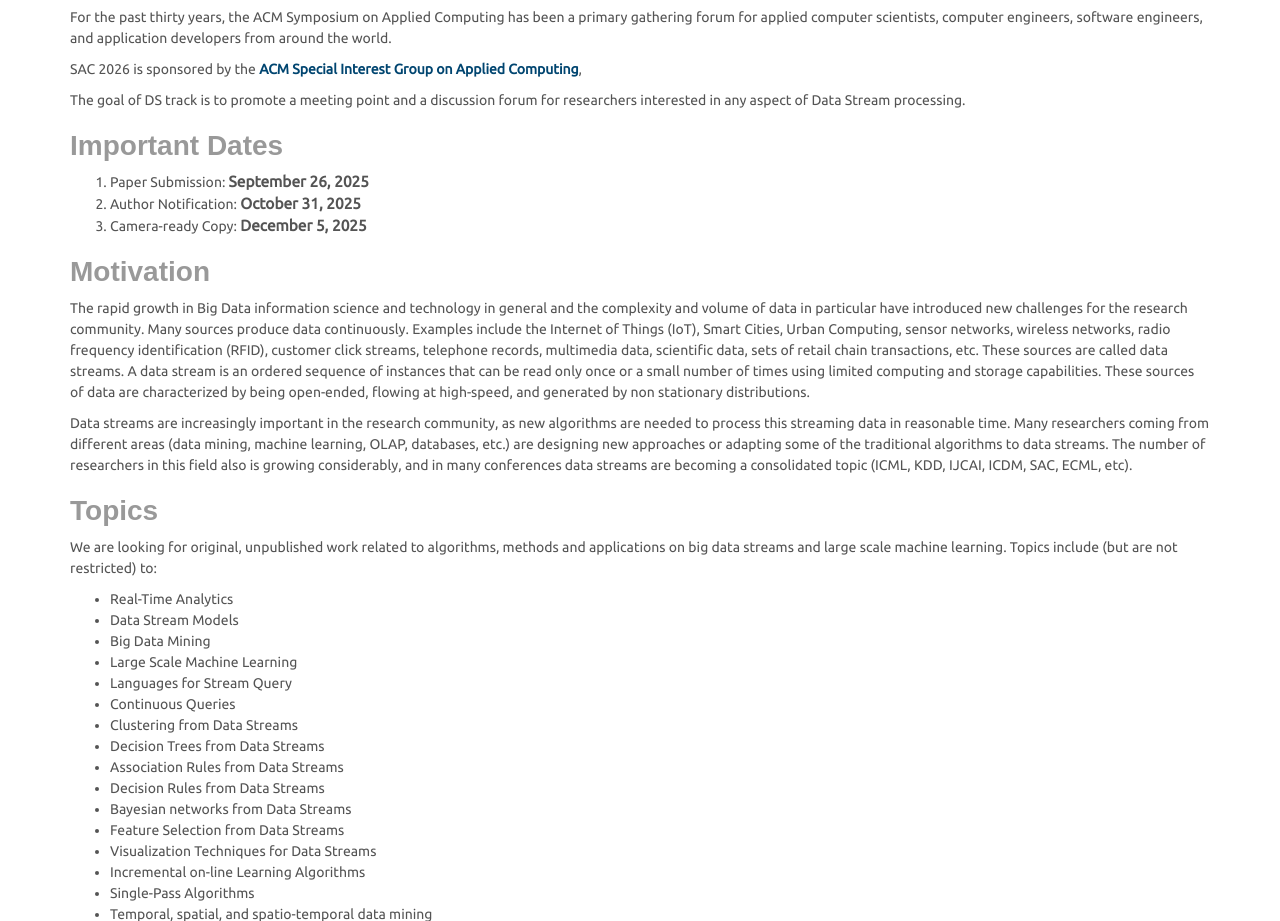
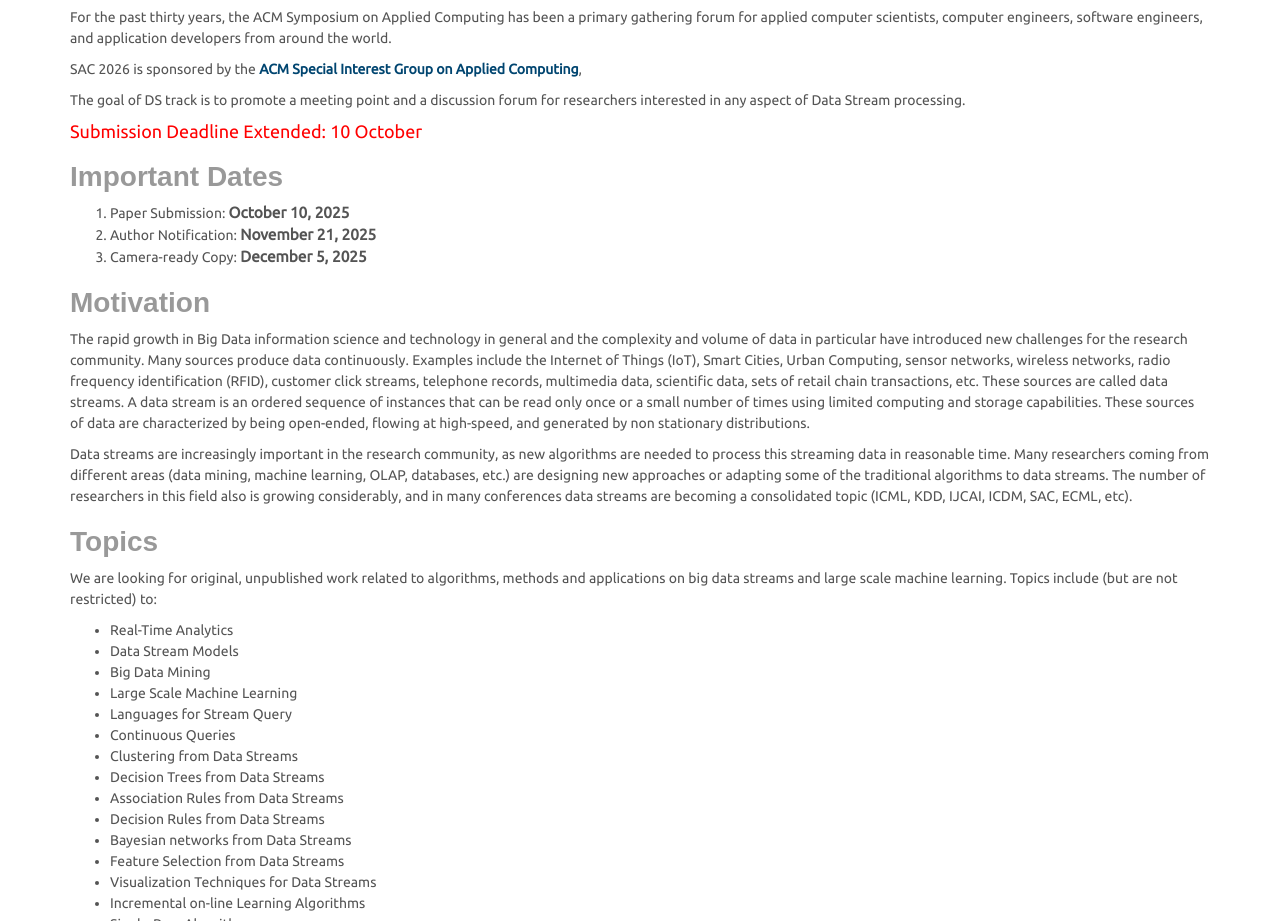
Before and after one commit to abifet/SAC2026, a plain HTML site: page index.html in a window 1280 px wide. Shown: the part 914-1835 px from the top of the page. Drawn offline with nearby package versions, Linux system fonts and the light colour scheme; a script that the page names is missing; files whose address does not match are found by name; a web font is replaced by a local one.

Commit message:
Update index.html

```diff
--- a/index.html
+++ b/index.html
@@ -83,12 +83,12 @@ from around the world. <br /><p>SAC 2026 is sponsored by the
 
 </p>
 </p>
-<!--  <font color="red" size="+1"> Submission Deadline Extended: 13 October </font>
--->
+ <font color="red" size="+1"> Submission Deadline Extended: 10 October </font>
+<!--  -->
 <h1 id="dates">Important Dates</h1>
 <ol>
-<li> Paper Submission: <b>September 26, 2025</b>
-<li> Author Notification: <b>October 31, 2025</b>
+<li> Paper Submission: <b>October 10, 2025</b>
+<li> Author Notification: <b>November 21, 2025</b>
 <li> Camera-ready Copy: <b>December 5, 2025</b>
 </ol>
 
```
